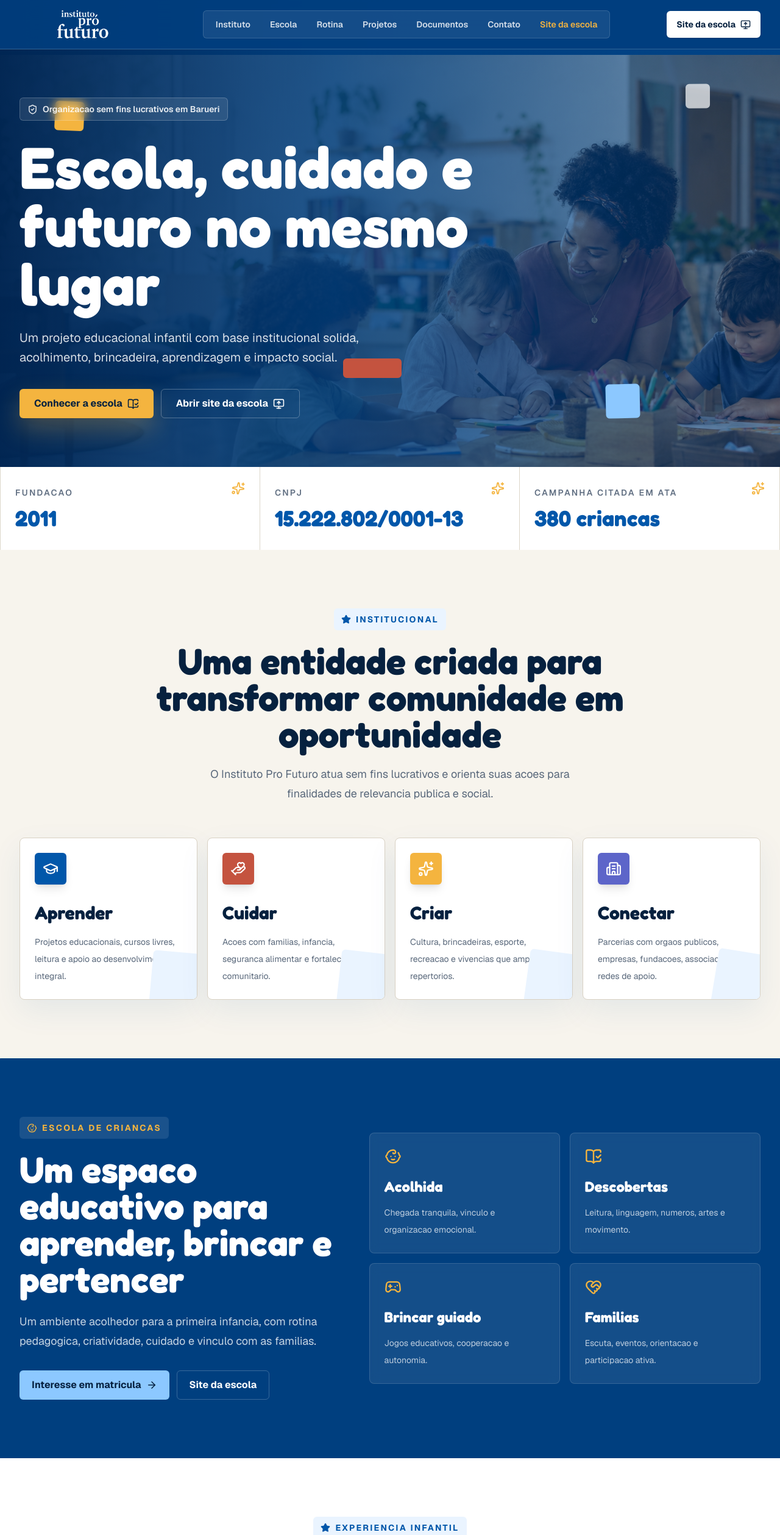
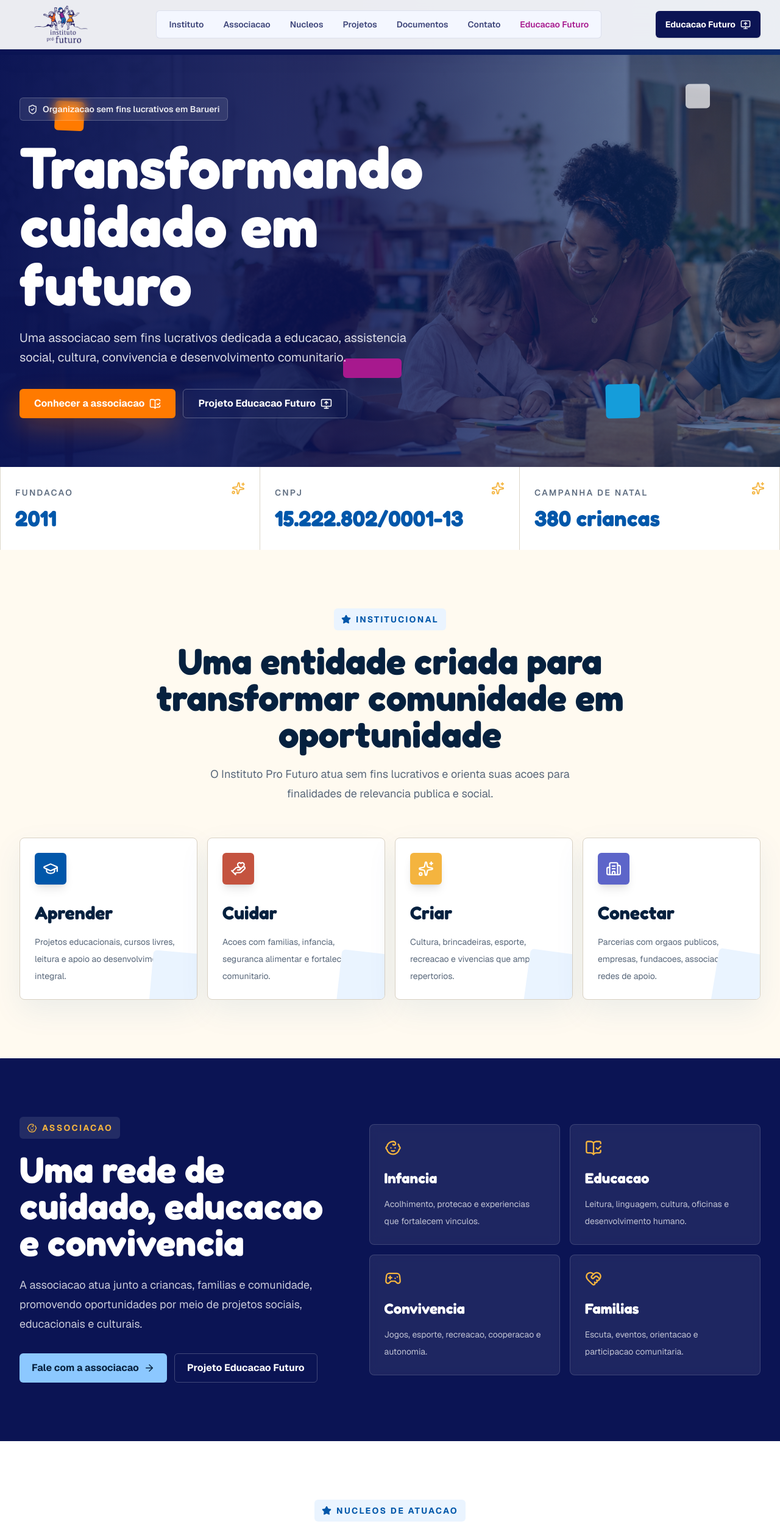
Before and after one commit to pitter775/profuturo-instituto, a Next.js app: page / in a window 1280 px wide. Shown: the top 2518 px of the page at 61% size. Built offline with nearby package versions, Linux system fonts and the light colour scheme.

Commit message:
Update branding for association

```diff
--- a/src/app/layout.tsx
+++ b/src/app/layout.tsx
@@ -1,6 +1,9 @@
 import type { Metadata } from "next";
 import { Fredoka, Geist, Geist_Mono } from "next/font/google";
 import "./globals.css";
+
+const socialImage =
+  "https://raw.githubusercontent.com/pitter775/profuturo-instituto/main/public/images/og-instituto-pro-futuro.png";
 
 const geistSans = Geist({
   variable: "--font-geist-sans",
@@ -19,9 +22,29 @@ const fredoka = Fredoka({
 });
 
 export const metadata: Metadata = {
-  title: "Instituto Pro Futuro | Educacao, infancia e impacto social",
+  title: "Instituto Pro Futuro | Associacao, educacao e impacto social",
   description:
-    "Site institucional do Instituto Pro Futuro, organizacao sem fins lucrativos dedicada a educacao, assistencia social, cultura, esporte e desenvolvimento comunitario.",
+    "Site institucional do Instituto Pro Futuro, associacao sem fins lucrativos dedicada a educacao, assistencia social, cultura, esporte e desenvolvimento comunitario.",
+  openGraph: {
+    title: "Instituto Pro Futuro",
+    description:
+      "Associacao sem fins lucrativos dedicada a educacao, assistencia social, cultura, esporte e desenvolvimento comunitario.",
+    images: [
+      {
+        url: socialImage,
+        width: 1200,
+        height: 630,
+        alt: "Instituto Pro Futuro",
+      },
+    ],
+  },
+  twitter: {
+    card: "summary_large_image",
+    title: "Instituto Pro Futuro",
+    description:
+      "Associacao sem fins lucrativos dedicada a educacao, assistencia social, cultura, esporte e desenvolvimento comunitario.",
+    images: [socialImage],
+  },
 };
 
 export default function RootLayout({
--- a/src/components/institutional-landing.tsx
+++ b/src/components/institutional-landing.tsx
@@ -30,19 +30,19 @@ import { AnimatePresence, motion, useScroll, useTransform } from "framer-motion"
 
 const navItems = [
   ["Instituto", "#instituto"],
-  ["Escola", "#escola"],
-  ["Rotina", "#rotina"],
+  ["Associacao", "#associacao"],
+  ["Nucleos", "#nucleos"],
   ["Projetos", "#projetos"],
   ["Documentos", "#documentos"],
   ["Contato", "#contato"],
 ];
 
-const schoolSite = "https://educacaofuturo.org.br/";
+const educationProjectSite = "https://educacaofuturo.org.br/";
 
 const impactStats = [
   { label: "Fundacao", value: "2011" },
   { label: "CNPJ", value: "15.222.802/0001-13" },
-  { label: "Campanha citada em ata", value: "380 criancas" },
+  { label: "Campanha de Natal", value: "380 criancas" },
 ];
 
 const pillars = [
@@ -73,13 +73,13 @@ const pillars = [
 ];
 
 const routine = [
-  { icon: Baby, title: "Acolhida", text: "Chegada tranquila, vinculo e organizacao emocional." },
-  { icon: BookOpenCheck, title: "Descobertas", text: "Leitura, linguagem, numeros, artes e movimento." },
-  { icon: Gamepad2, title: "Brincar guiado", text: "Jogos educativos, cooperacao e autonomia." },
-  { icon: HeartHandshake, title: "Familias", text: "Escuta, eventos, orientacao e participacao ativa." },
+  { icon: Baby, title: "Infancia", text: "Acolhimento, protecao e experiencias que fortalecem vinculos." },
+  { icon: BookOpenCheck, title: "Educacao", text: "Leitura, linguagem, cultura, oficinas e desenvolvimento humano." },
+  { icon: Gamepad2, title: "Convivencia", text: "Jogos, esporte, recreacao, cooperacao e autonomia." },
+  { icon: HeartHandshake, title: "Familias", text: "Escuta, eventos, orientacao e participacao comunitaria." },
 ];
 
-const schoolNuclei = [
+const associationNuclei = [
   ["Nucleo Infantil", "Criancas de 4 meses a 4 anos, em periodo integral, em regime de maternal."],
   ["Nucleo de Formacao", "Criancas de 4 a 13 anos, em periodo semi-integral, com oficinas culturais, esportivas e musicais."],
   ["Nucleo Social", "Atendimento a familias, campanhas, eventos, voluntariado e apoio comunitario."],
@@ -165,38 +165,38 @@ export function InstitutionalLanding() {
   const heroY = useTransform(scrollYProgress, [0, 0.35], [0, 90]);
 
   return (
-    <main className="min-h-screen overflow-hidden bg-[#f7f4ed] text-[#06213f]">
+    <main className="min-h-screen overflow-hidden bg-[#fffaf0] text-[#0b1454]">
       <motion.div
-        className="fixed left-0 top-0 z-[60] h-1 origin-left bg-[#f4b43f]"
+        className="fixed left-0 top-0 z-[60] h-1 origin-left bg-[#ff7a00]"
         style={{ scaleX: scrollYProgress }}
       />
 
-      <header className="fixed inset-x-0 top-0 z-50 border-b border-white/20 bg-[#003f7f]/90 backdrop-blur-xl">
+      <header className="fixed inset-x-0 top-0 z-50 border-b border-[#0b1454]/10 bg-white/92 shadow-[0_10px_35px_rgba(11,20,84,0.08)] backdrop-blur-xl">
         <div className="mx-auto flex h-20 max-w-7xl items-center justify-between px-4 sm:px-6 lg:px-8">
           <motion.a
             href="#"
-            className="flex items-center gap-3 text-white"
+            className="flex items-center gap-3 text-[#0b1454]"
             whileHover={{ scale: 1.03 }}
             whileTap={{ scale: 0.98 }}
           >
-            <span className="relative block h-14 w-44 sm:w-52">
+            <span className="relative block h-16 w-28 sm:w-34">
               <Image
-                src="/images/logo-instituto-pro-futuro-white.png"
+                src="/images/logo-instituto-pro-futuro-oficial.png"
                 alt="Instituto Pro Futuro"
                 fill
-                sizes="(min-width: 640px) 208px, 176px"
+                sizes="(min-width: 640px) 136px, 112px"
                 className="object-contain"
                 priority
               />
             </span>
           </motion.a>
 
-          <nav className="hidden items-center rounded-md border border-white/14 bg-white/8 p-1 text-sm font-semibold text-white/82 lg:flex">
+          <nav className="hidden items-center rounded-md border border-[#0b1454]/10 bg-[#f4f7ff] p-1 text-sm font-semibold text-[#0b1454]/78 lg:flex">
             {navItems.map(([label, href]) => (
               <motion.a
                 key={href}
                 href={href}
-                className="relative px-4 py-2 transition hover:text-white"
+                className="relative px-4 py-2 transition hover:text-[#0b1454]"
                 onMouseEnter={() => setHoveredNav(href)}
                 onMouseLeave={() => setHoveredNav(null)}
                 whileTap={{ scale: 0.96 }}
@@ -204,7 +204,7 @@ export function InstitutionalLanding() {
                 {hoveredNav === href ? (
                   <motion.span
                     layoutId="nav-pill"
-                    className="absolute inset-0 rounded-md bg-white/14"
+                    className="absolute inset-0 rounded-md bg-white shadow-sm"
                     transition={{ type: "spring", stiffness: 420, damping: 32 }}
                   />
                 ) : null}
@@ -212,32 +212,32 @@ export function InstitutionalLanding() {
               </motion.a>
             ))}
             <motion.a
-              href={schoolSite}
+              href={educationProjectSite}
               target="_blank"
               rel="noreferrer"
-              className="relative px-4 py-2 text-[#f4b43f] transition hover:text-white"
+              className="relative px-4 py-2 text-[#a7198e] transition hover:text-[#0b1454]"
               whileTap={{ scale: 0.96 }}
             >
-              Site da escola
+              Educacao Futuro
             </motion.a>
           </nav>
 
           <div className="flex items-center gap-2">
             <motion.a
-              href={schoolSite}
+              href={educationProjectSite}
               target="_blank"
               rel="noreferrer"
-              className="hidden h-11 items-center gap-2 rounded-md bg-white px-4 text-sm font-bold text-[#06213f] shadow-sm transition hover:bg-[#f4b43f] sm:inline-flex"
+              className="hidden h-11 items-center gap-2 rounded-md bg-[#0b1454] px-4 text-sm font-bold text-white shadow-sm transition hover:bg-[#a7198e] sm:inline-flex"
               whileHover={{ y: -2 }}
               whileTap={{ scale: 0.97 }}
             >
-              Site da escola
+              Educacao Futuro
               <MonitorUp size={17} aria-hidden="true" />
             </motion.a>
             <motion.button
               type="button"
               aria-label="Abrir menu"
-              className="inline-grid size-11 place-items-center rounded-md border border-white/18 text-white lg:hidden"
+              className="inline-grid size-11 place-items-center rounded-md border border-[#0b1454]/14 text-[#0b1454] lg:hidden"
               onClick={() => setMenuOpen((open) => !open)}
               whileTap={{ scale: 0.92 }}
             >
@@ -249,7 +249,7 @@ export function InstitutionalLanding() {
         <AnimatePresence>
           {menuOpen ? (
             <motion.nav
-              className="border-t border-white/12 bg-[#003f7f] px-4 py-4 lg:hidden"
+              className="border-t border-[#0b1454]/10 bg-white px-4 py-4 lg:hidden"
               initial={{ opacity: 0, y: -12 }}
               animate={{ opacity: 1, y: 0 }}
               exit={{ opacity: 0, y: -12 }}
@@ -260,7 +260,7 @@ export function InstitutionalLanding() {
                   <motion.a
                     key={href}
                     href={href}
-                    className="rounded-md bg-white/9 px-4 py-3 font-semibold text-white"
+                    className="rounded-md bg-[#f4f7ff] px-4 py-3 font-semibold text-[#0b1454]"
                     onClick={() => setMenuOpen(false)}
                     initial={{ opacity: 0, x: -12 }}
                     animate={{ opacity: 1, x: 0 }}
@@ -270,16 +270,16 @@ export function InstitutionalLanding() {
                   </motion.a>
                 ))}
                 <motion.a
-                  href={schoolSite}
+                  href={educationProjectSite}
                   target="_blank"
                   rel="noreferrer"
-                  className="rounded-md bg-[#f4b43f] px-4 py-3 font-bold text-[#06213f]"
+                  className="rounded-md bg-[#ff7a00] px-4 py-3 font-bold text-white"
                   onClick={() => setMenuOpen(false)}
                   initial={{ opacity: 0, x: -12 }}
                   animate={{ opacity: 1, x: 0 }}
                   transition={{ delay: navItems.length * 0.035 }}
                 >
-                  Site da escola
+                  Educacao Futuro
                 </motion.a>
               </div>
             </motion.nav>
@@ -287,7 +287,7 @@ export function InstitutionalLanding() {
         </AnimatePresence>
       </header>
 
-      <section className="relative min-h-[94vh] overflow-hidden bg-[#003f7f] pt-20 text-white">
+      <section className="relative min-h-[94vh] overflow-hidden bg-[#0b1454] pt-20 text-white">
         <motion.div className="absolute inset-0" style={{ y: heroY }}>
           <Image
             src="/images/hero-educacao-infantil.png"
@@ -298,11 +298,11 @@ export function InstitutionalLanding() {
             sizes="100vw"
           />
         </motion.div>
-        <div className="absolute inset-0 bg-[linear-gradient(90deg,rgba(0,37,82,0.98)_0%,rgba(0,63,127,0.76)_43%,rgba(1,87,170,0.16)_100%)]" />
-        <PlayShape className="left-[7%] top-[22%] h-12 w-12 bg-[#f4b43f]" />
-        <PlayShape className="bottom-[19%] left-[44%] h-8 w-24 bg-[#c4533f]" delay={0.8} />
+        <div className="absolute inset-0 bg-[linear-gradient(90deg,rgba(11,20,84,0.98)_0%,rgba(11,20,84,0.78)_43%,rgba(21,157,218,0.18)_100%)]" />
+        <PlayShape className="left-[7%] top-[22%] h-12 w-12 bg-[#ff7a00]" />
+        <PlayShape className="bottom-[19%] left-[44%] h-8 w-24 bg-[#a7198e]" delay={0.8} />
         <PlayShape className="right-[9%] top-[18%] h-10 w-10 bg-white/70" delay={1.2} />
-        <PlayShape className="bottom-[10%] right-[18%] h-14 w-14 bg-[#8cc8ff]" delay={1.8} />
+        <PlayShape className="bottom-[10%] right-[18%] h-14 w-14 bg-[#159dda]" delay={1.8} />
 
         <div className="relative mx-auto flex min-h-[calc(94vh-5rem)] max-w-7xl items-center px-4 py-20 sm:px-6 lg:px-8">
           <motion.div
@@ -321,31 +321,31 @@ export function InstitutionalLanding() {
               Organizacao sem fins lucrativos em Barueri
             </motion.p>
             <h1 className="font-kid mt-7 max-w-4xl text-6xl font-bold tracking-normal text-white sm:text-7xl lg:text-8xl">
-              Escola, cuidado e futuro no mesmo lugar
+              Transformando cuidado em futuro
             </h1>
             <p className="mt-6 max-w-2xl text-lg leading-8 text-white/84 md:text-xl">
-              Um projeto educacional infantil com base institucional solida,
-              acolhimento, brincadeira, aprendizagem e impacto social.
+              Uma associacao sem fins lucrativos dedicada a educacao, assistencia
+              social, cultura, convivencia e desenvolvimento comunitario.
             </p>
             <div className="mt-9 flex flex-col gap-3 sm:flex-row">
               <motion.a
-                href="#escola"
-                className="inline-flex h-12 items-center justify-center gap-2 rounded-md bg-[#f4b43f] px-6 text-base font-bold text-[#06213f] shadow-[0_18px_40px_rgba(244,180,63,0.28)] transition hover:bg-[#ffd26f]"
+                href="#associacao"
+                className="inline-flex h-12 items-center justify-center gap-2 rounded-md bg-[#ff7a00] px-6 text-base font-bold text-white shadow-[0_18px_40px_rgba(255,122,0,0.26)] transition hover:bg-[#f5b31c]"
                 whileHover={{ y: -3, scale: 1.01 }}
                 whileTap={{ scale: 0.97 }}
               >
-                Conhecer a escola
+                Conhecer a associacao
                 <BookOpenCheck size={19} aria-hidden="true" />
               </motion.a>
               <motion.a
-                href={schoolSite}
+                href={educationProjectSite}
                 target="_blank"
                 rel="noreferrer"
                 className="inline-flex h-12 items-center justify-center gap-2 rounded-md border border-white/28 px-6 text-base font-bold text-white backdrop-blur transition hover:bg-white/12"
                 whileHover={{ y: -3, scale: 1.01 }}
                 whileTap={{ scale: 0.97 }}
               >
-                Abrir site da escola
+                Projeto Educacao Futuro
                 <MonitorUp size={19} aria-hidden="true" />
               </motion.a>
             </div>
@@ -422,7 +422,7 @@ export function InstitutionalLanding() {
         </div>
       </section>
 
-      <section id="escola" className="relative bg-[#003f7f] px-4 py-24 text-white sm:px-6 lg:px-8">
+      <section id="associacao" className="relative bg-[#0b1454] px-4 py-24 text-white sm:px-6 lg:px-8">
         <div className="absolute inset-0 bg-[linear-gradient(135deg,rgba(255,255,255,0.08)_0_1px,transparent_1px_28px)]" />
         <div className="relative mx-auto grid max-w-7xl items-center gap-12 lg:grid-cols-[0.9fr_1.1fr]">
           <motion.div
@@ -434,14 +434,14 @@ export function InstitutionalLanding() {
           >
             <p className="inline-flex items-center gap-2 rounded-md bg-white/10 px-3 py-2 text-sm font-bold uppercase tracking-[0.16em] text-[#f4b43f]">
               <Baby size={17} aria-hidden="true" />
-              Escola de criancas
+              Associacao
             </p>
             <h2 className="font-kid mt-5 text-4xl font-bold tracking-normal md:text-6xl">
-              Um espaco educativo para aprender, brincar e pertencer
+              Uma rede de cuidado, educacao e convivencia
             </h2>
             <p className="mt-6 text-lg leading-8 text-white/78">
-              Um ambiente acolhedor para a primeira infancia, com rotina pedagogica,
-              criatividade, cuidado e vinculo com as familias.
+              A associacao atua junto a criancas, familias e comunidade, promovendo
+              oportunidades por meio de projetos sociais, educacionais e culturais.
             </p>
             <div className="mt-8 flex flex-col gap-3 sm:flex-row">
               <motion.a
@@ -450,18 +450,18 @@ export function InstitutionalLanding() {
                 whileHover={{ y: -3 }}
                 whileTap={{ scale: 0.97 }}
               >
-                Interesse em matricula
+                Fale com a associacao
                 <ArrowRight size={18} aria-hidden="true" />
               </motion.a>
               <motion.a
-                href={schoolSite}
+                href={educationProjectSite}
                 target="_blank"
                 rel="noreferrer"
                 className="inline-flex h-12 items-center justify-center gap-2 rounded-md border border-white/22 px-5 font-bold text-white transition hover:bg-white/10"
                 whileHover={{ y: -3 }}
                 whileTap={{ scale: 0.97 }}
               >
-                Site da escola
+                Projeto Educacao Futuro
               </motion.a>
             </div>
           </motion.div>
@@ -489,12 +489,12 @@ export function InstitutionalLanding() {
         </div>
       </section>
 
-      <section id="rotina" className="bg-white px-4 py-24 sm:px-6 lg:px-8">
+      <section id="nucleos" className="bg-white px-4 py-24 sm:px-6 lg:px-8">
         <div className="mx-auto max-w-7xl">
           <SectionTitle
-            eyebrow="Experiencia infantil"
-            title="A escola precisa parecer viva antes mesmo da visita"
-            text="A proposta pedagogica valoriza movimento, ludicidade, acolhimento e desenvolvimento integral."
+            eyebrow="Nucleos de atuacao"
+            title="Projetos que acolhem, formam e aproximam a comunidade"
+            text="As iniciativas do Instituto unem educacao, cultura, esporte, assistencia social e participacao familiar."
           />
           <div className="mt-14 grid gap-5 lg:grid-cols-3">
             {projects.map(([title, text, Icon], index) => (
@@ -523,7 +523,7 @@ export function InstitutionalLanding() {
             ))}
           </div>
           <div className="mt-8 grid gap-4 lg:grid-cols-3">
-            {schoolNuclei.map(([title, text], index) => (
+            {associationNuclei.map(([title, text], index) => (
               <motion.article
                 key={title}
                 className="rounded-lg border border-[#c9d9ef] bg-[#eaf4ff] p-6"
@@ -570,7 +570,7 @@ export function InstitutionalLanding() {
               viewport={{ once: true }}
               transition={{ duration: 0.65 }}
             >
-              {["Matriculas", "Campanhas", "Oficinas", "Voluntariado"].map((item) => (
+              {["Atendimento", "Campanhas", "Oficinas", "Voluntariado"].map((item) => (
                 <motion.div
                   key={item}
                   className="rounded-lg border border-[#d9d1c3] bg-white p-5 font-kid text-2xl font-bold text-[#06213f]"
@@ -652,8 +652,8 @@ export function InstitutionalLanding() {
               Familias, parceiros e apoiadores entram por aqui
             </h2>
             <p className="mt-5 max-w-2xl text-lg leading-8 text-white/78">
-              Entre em contato para saber mais sobre atendimento, matriculas, parcerias
-              e formas de apoiar o Instituto.
+              Entre em contato para saber mais sobre atendimento, projetos, parcerias
+              e formas de apoiar o Instituto Pro Futuro.
             </p>
           </motion.div>
           <motion.div
@@ -664,10 +664,10 @@ export function InstitutionalLanding() {
             transition={{ duration: 0.6, delay: 0.1 }}
           >
             {[
-              [MapPin, "Rua Orbita 182", "Chacara Solar Jaguari, Santana de Parnaiba."],
+              [MapPin, "Rua Guarantan, 251", "Engenho Novo, Barueri, Sao Paulo."],
               [PhoneCall, "11 4257-2198", "Atendimento a familias, parceiros e comunidade."],
               [Mail, "secretaria@educacaofuturo.org.br", "Canal para informacoes institucionais e educacionais."],
-              [MonitorUp, "educacaofuturo.org.br", "Acesse tambem o site da escola."],
+              [MonitorUp, "educacaofuturo.org.br", "Conheca tambem o projeto Educacao Futuro."],
             ].map(([Icon, title, text]) => (
               <div key={title as string} className="flex gap-4 border-b border-white/12 py-5 first:pt-0 last:border-b-0 last:pb-0">
                 <Icon className="shrink-0 text-[#f4b43f]" size={24} aria-hidden="true" />
```
Also changed, not shown: public/images/logo-instituto-pro-futuro-oficial.png (added), public/images/og-instituto-pro-futuro.png (added).
